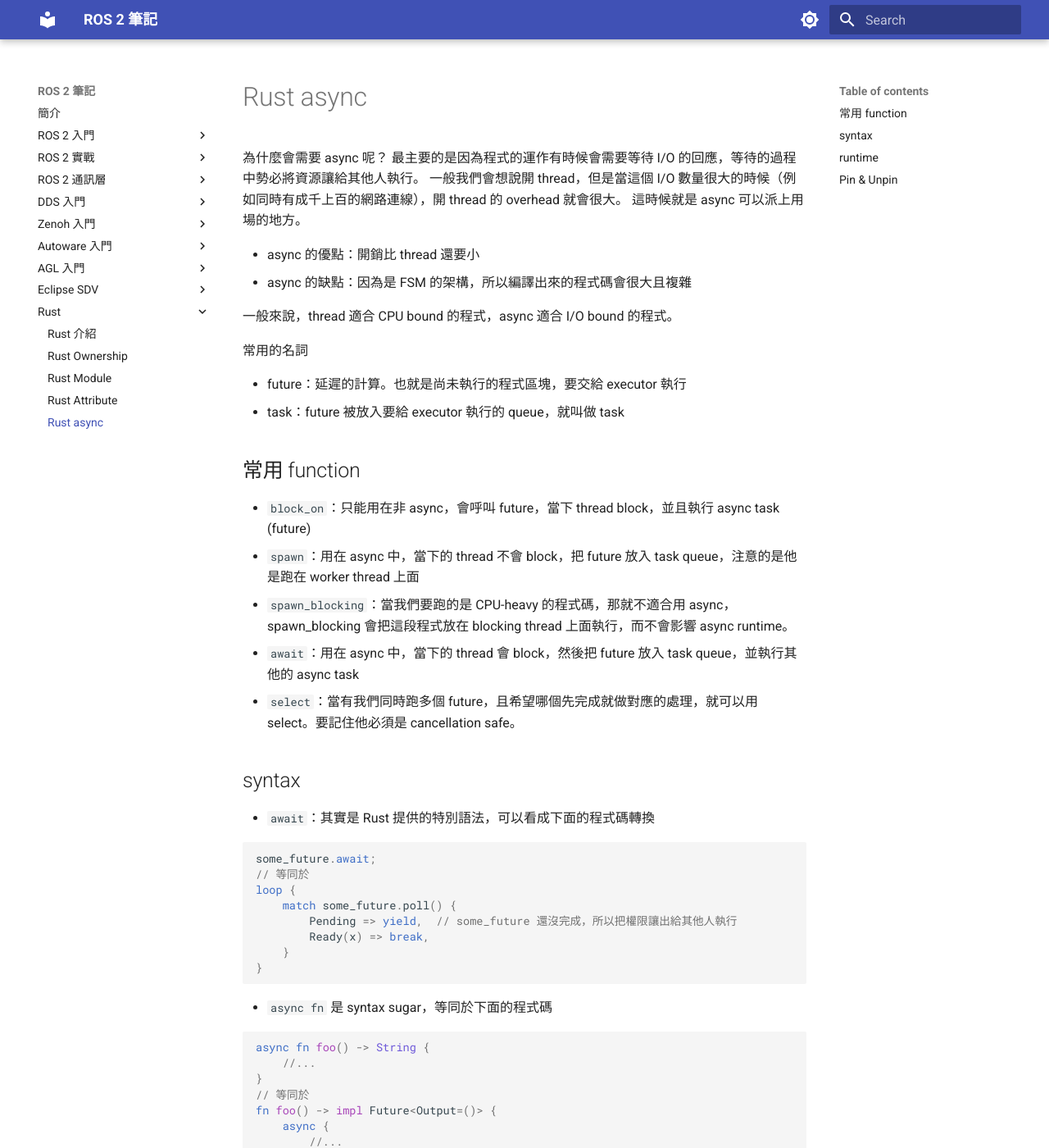
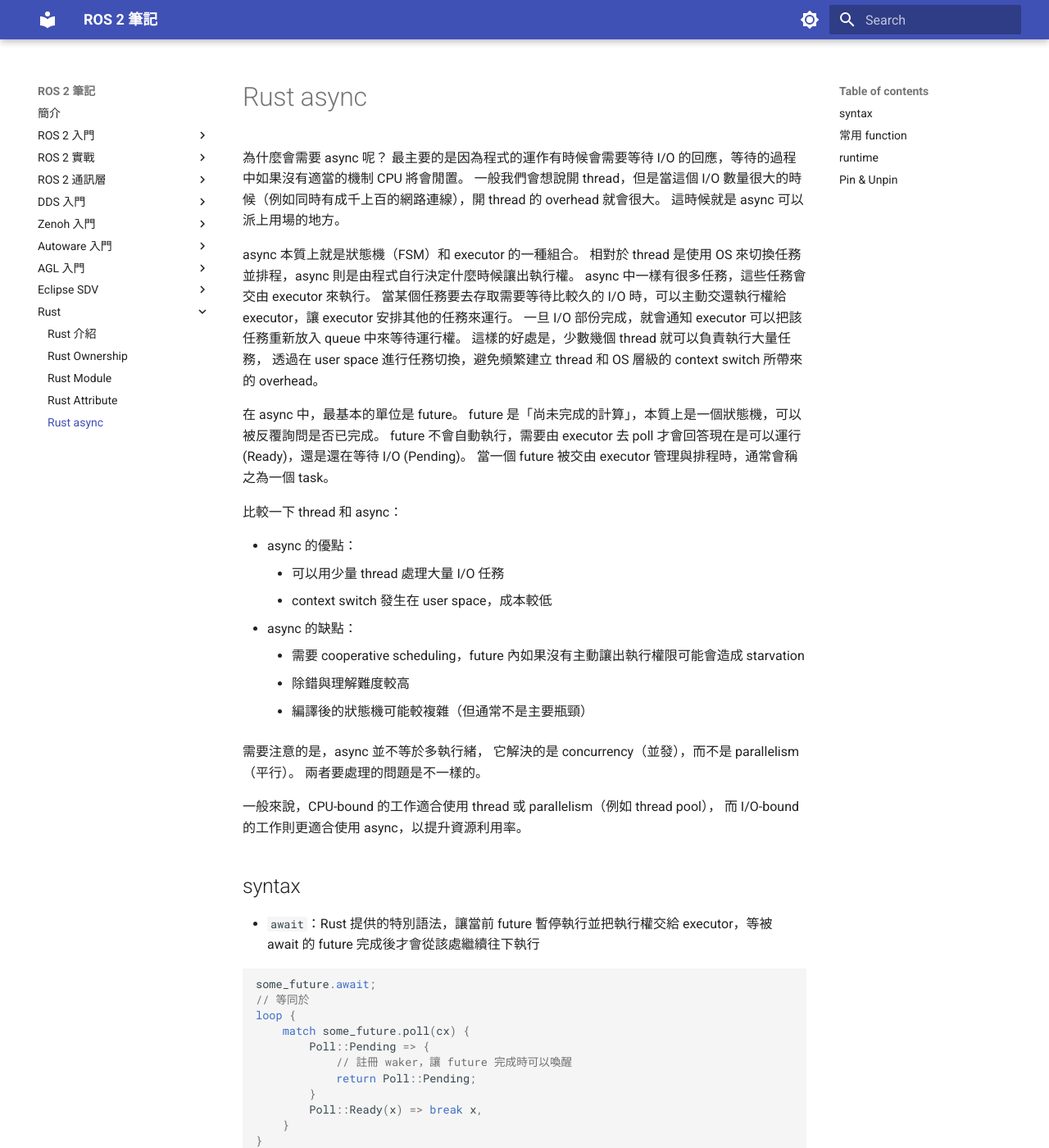
Before and after one commit to evshary/ros2-learning, an MkDocs documentation site: the page built from docs/rust/async.md, in a window 1280 px wide and 1400 px high. Shown: the whole window at 82% size. Built offline with MkDocs 1.6.1 and Material for MkDocs 9.7.7, drawn with Linux system fonts in a browser that asks for light colours; some of the changed text lies outside the part shown.

Commit message:
Update async.md
Signed-off-by: ChenYing Kuo <evshary@gmail.com>

````diff
--- a/docs/rust/async.md
+++ b/docs/rust/async.md
@@ -6,51 +6,66 @@ keywords:
 ---
 
 為什麼會需要 async 呢？
-最主要的是因為程式的運作有時候會需要等待 I/O 的回應，等待的過程中勢必將資源讓給其他人執行。
+最主要的是因為程式的運作有時候會需要等待 I/O 的回應，等待的過程中如果沒有適當的機制 CPU 將會閒置。
 一般我們會想說開 thread，但是當這個 I/O 數量很大的時候（例如同時有成千上百的網路連線），開 thread 的 overhead 就會很大。
 這時候就是 async 可以派上用場的地方。
 
-* async 的優點：開銷比 thread 還要小
-* async 的缺點：因為是 FSM 的架構，所以編譯出來的程式碼會很大且複雜
+async 本質上就是狀態機（FSM）和 executor 的一種組合。
+相對於 thread 是使用 OS 來切換任務並排程，async 則是由程式自行決定什麼時候讓出執行權。
+async 中一樣有很多任務，這些任務會交由 executor 來執行。
+當某個任務要去存取需要等待比較久的 I/O 時，可以主動交還執行權給 executor，讓 executor 安排其他的任務來運行。
+一旦 I/O 部份完成，就會通知 executor 可以把該任務重新放入 queue 中來等待運行權。
+這樣的好處是，少數幾個 thread 就可以負責執行大量任務，
+透過在 user space 進行任務切換，避免頻繁建立 thread 和 OS 層級的 context switch 所帶來的 overhead。
 
-一般來說，thread 適合 CPU bound 的程式，async 適合 I/O bound 的程式。
+在 async 中，最基本的單位是 future。
+future 是「尚未完成的計算」，本質上是一個狀態機，可以被反覆詢問是否已完成。
+future 不會自動執行，需要由 executor 去 poll 才會回答現在是可以運行 (Ready)，還是還在等待 I/O (Pending)。
+當一個 future 被交由 executor 管理與排程時，通常會稱之為一個 task。
 
-常用的名詞
+比較一下 thread 和 async：
 
-* future：延遲的計算。也就是尚未執行的程式區塊，要交給 executor 執行
-* task：future 被放入要給 executor 執行的 queue，就叫做 task
+* async 的優點：
+    * 可以用少量 thread 處理大量 I/O 任務
+    * context switch 發生在 user space，成本較低
+* async 的缺點：
+    * 需要 cooperative scheduling，future 內如果沒有主動讓出執行權限可能會造成 starvation
+    * 除錯與理解難度較高
+    * 編譯後的狀態機可能較複雜（但通常不是主要瓶頸）
 
-## 常用 function
+需要注意的是，async 並不等於多執行緒，
+它解決的是 concurrency（並發），而不是 parallelism（平行）。
+兩者要處理的問題是不一樣的。
 
-* `block_on`：只能用在非 async，會呼叫 future，當下 thread block，並且執行 async task (future)
-* `spawn`：用在 async 中，當下的 thread 不會 block，把 future 放入 task queue，注意的是他是跑在 worker thread 上面
-* `spawn_blocking`：當我們要跑的是 CPU-heavy 的程式碼，那就不適合用 async，spawn_blocking 會把這段程式放在 blocking thread 上面執行，而不會影響 async runtime。
-* `await`：用在 async 中，當下的 thread 會 block，然後把 future 放入 task queue，並執行其他的 async task
-* `select`：當有我們同時跑多個 future，且希望哪個先完成就做對應的處理，就可以用 select。要記住他必須是 cancellation safe。
+一般來說，CPU-bound 的工作適合使用 thread 或 parallelism（例如 thread pool），
+而 I/O-bound 的工作則更適合使用 async，以提升資源利用率。
 
 ## syntax
 
-* `await`：其實是 Rust 提供的特別語法，可以看成下面的程式碼轉換
+* `await`：Rust 提供的特別語法，讓當前 future 暫停執行並把執行權交給 executor，等被 await 的 future 完成後才會從該處繼續往下執行
 
 ```rust
 some_future.await;
 // 等同於
 loop {
-    match some_future.poll() {
-        Pending => yield,  // some_future 還沒完成，所以把權限讓出給其他人執行
-        Ready(x) => break,
+    match some_future.poll(cx) {
+        Poll::Pending => {
+            // 註冊 waker，讓 future 完成時可以喚醒
+            return Poll::Pending;
+        }
+        Poll::Ready(x) => break x,
     }
 }
 ```
 
-* `async fn` 是 syntax sugar，等同於下面的程式碼
+* `async fn` 是 syntax sugar，等同於下面的程式碼，會回傳 future，可以被 await
 
 ```rust
 async fn foo() -> String {
     //...
 }
 // 等同於
-fn foo() -> impl Future<Output=()> {
+fn foo() -> impl Future<Output=String> {
     async {
         //...
     }
@@ -75,13 +90,33 @@ fn main(){
 }
 ```
 
+## 常用 function
+
+* `block_on`：只能用在非 async 環境，用來啟動 executor 並執行一個 future，呼叫的 thread 會被阻塞，直到 future 完成
+* `spawn`：用在 async 中，把 future 放入 task queue，交給 executor 排程，呼叫的 task 不會被阻塞，注意的是他是跑在 worker thread 上面
+* `spawn_blocking`：當我們要跑的是 CPU-heavy 的程式碼，那就不適合用 async，spawn_blocking 會把這段程式放在 blocking thread 上面執行，而不會影響 async runtime。
+* `await`：用在 async 中，當下的 task 會暫停執行，然後把該 future 放入 task queue，並執行其他的 async task
+* `select`：同時等待多個 future，哪個先完成就處理哪個。需要注意 future 必須是 cancellation safe，因為未完成的 future 可能會被中途 drop。
+
 ## runtime
 
-[三種 runtime](https://magiclen.org/rust-async-await/)
+前面我們提到 executor，但實際上 executor 其實是被包在 runtime 中。
 
-* tokio
-* smol
-* async-std：已經不再維護
+runtime = executor + I/O driver + timer + thread pool
+
+其中 executor 負責排程 task，
+而 I/O driver（例如 epoll / io_uring）則負責在 I/O 完成時喚醒對應的任務。
+
+Rust 中有些常見的 runtime
+
+* tokio：最熱門的 runtime，社群最大，功能也最多，甚至還有專門的 TokioConf
+* smol：輕量版本的 runtime
+* monoio：能夠 leverage Linux io_uring 的高效能
+* async-std：API 設計類似 Rust std library，但已經不再維護
+
+不同 runtime 的差異，不只是 API，
+而是底層的 thread 模型與 I/O 機制設計，
+這會直接影響效能、延遲以及系統的可擴展性。
 
 ## Pin & Unpin
 
````
